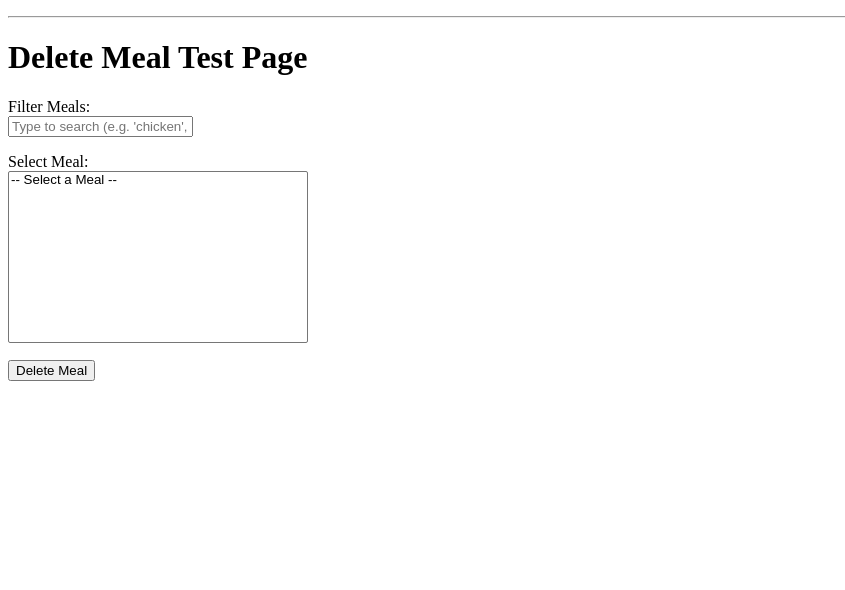
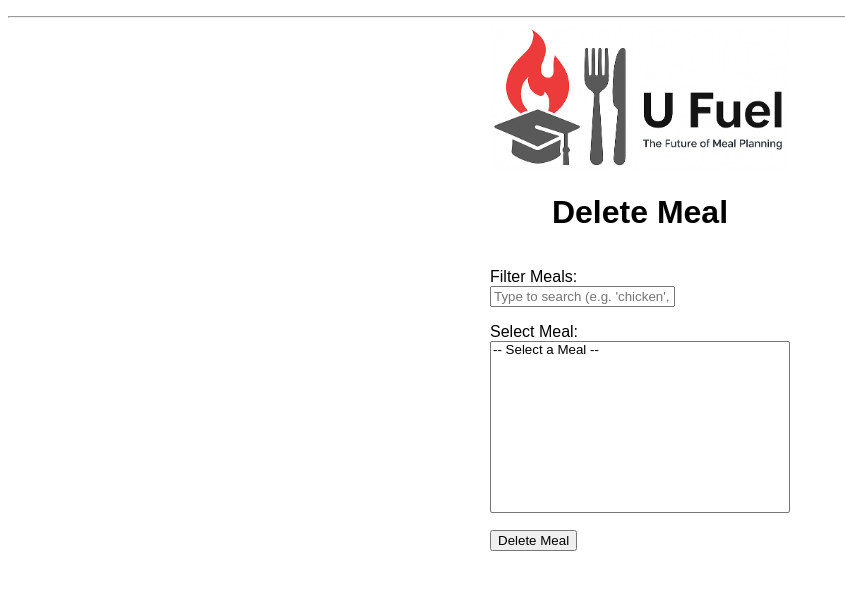
Before and after one commit to corvid-dev/UFuel, a Flask app: page /delete-meal in a window 1280 px wide. Shown: the part 106-696 px from the top of the page, without its empty margins (0-845 px from the left). Run offline with Flask 3, Linux system fonts and the light colour scheme; data that the repository does not hold is empty.

Commit message:
changed web page designs

```diff
--- /dev/null
+++ b/app/static/css/delete.css
@@ -0,0 +1,15 @@
+.delete{
+    display:flex;
+    flex-direction:column;
+    margin:0;
+    justify-content:center;
+    font-family:Arial, Helvetica, sans-serif;
+    align-items:center;
+
+
+}
+.logo{
+    display:block;
+    margin: 0 auto;
+    width:300px;
+}
--- a/app/templates/delete-meal.html
+++ b/app/templates/delete-meal.html
@@ -1,4 +1,5 @@
 {% extends "base.html" %}
+{% block styles %} <link rel = "stylesheet" href = "static/css/delete.css">{% endblock %}
 {% block content %}
 <meta charset="UTF-8">
 <title>Delete Meal</title>
@@ -13,8 +14,10 @@
     }
   }
 </script>
-
-<h1>Delete Meal Test Page</h1>
+<img src="static/images/UFuellogo.png" alt="UFuel Logo" width="150"
+  class="logo">
+<div class = "delete">
+<h1>Delete Meal</h1>
 
 {% if message %}
   <p>{{ message }}</p>
@@ -38,4 +41,5 @@
 
   <button type="submit">Delete Meal</button>
 </form>
+</div>
 {% endblock %}
--- a/app/templates/generator.html
+++ b/app/templates/generator.html
@@ -86,16 +86,14 @@
 <div class = "output">
 <div class = "output-table">
   <!-- Table view first -->
-<h3>Table View</h3>
 <table id="resultTable">
   <thead></thead>
   <tbody></tbody>
 </table>
 
-<!-- JSON toggle and raw data follow -->
+</div>
 <button id="toggleJsonBtn" type="button">Hide JSON</button>
 <pre id="output"></pre>
-</div>
 </div>
 
 <!-- Main JS fetch logic -->
```
Also changed, not shown: app/static/css/styles.css (+7 -5 lines).
